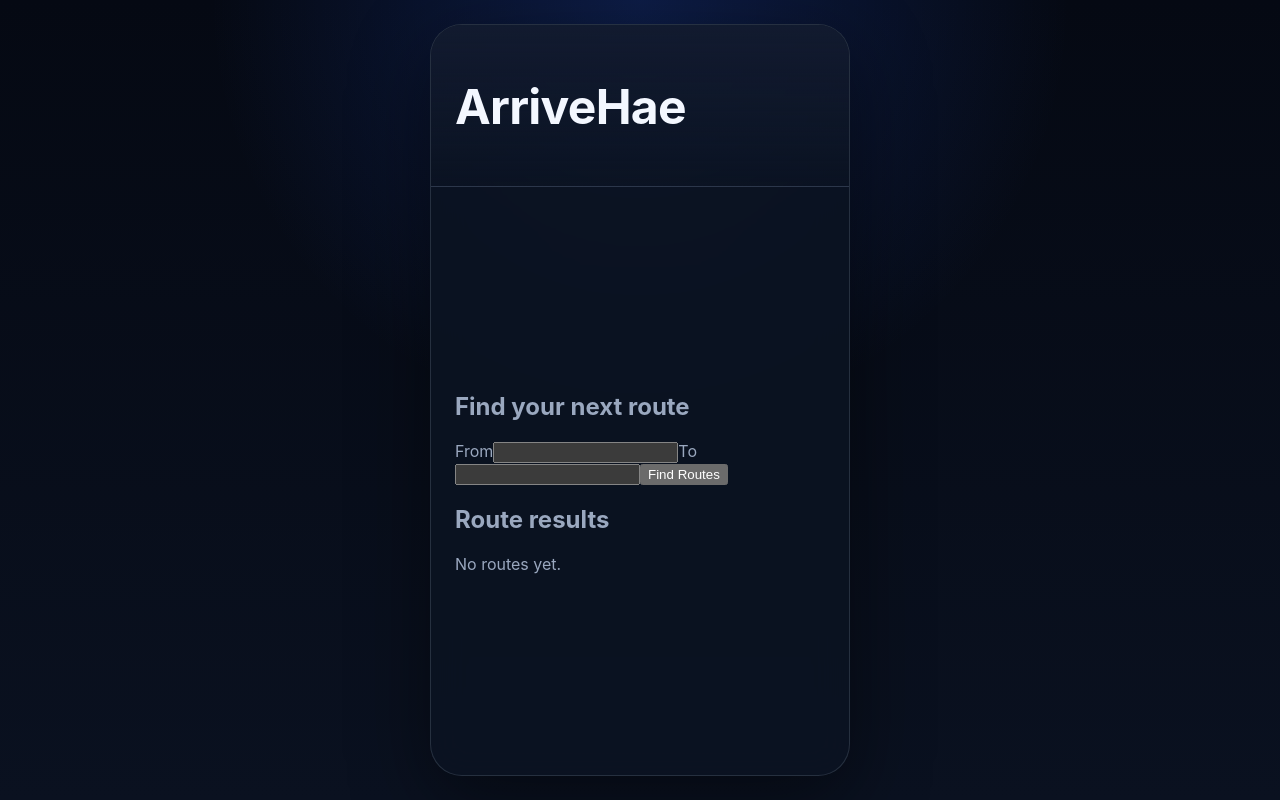
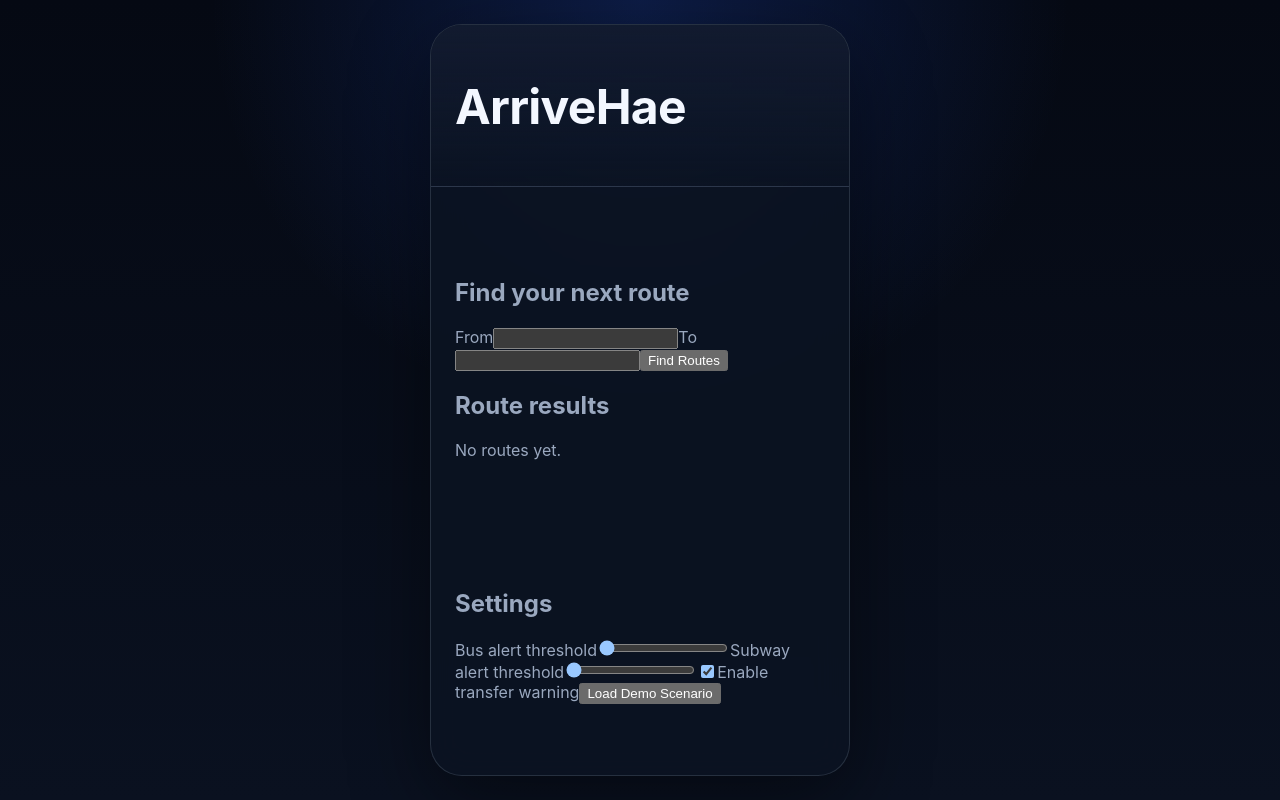
Before and after one commit to BlueMint124/alam, a React (Vite) app: page / in a window 1280 px wide. Built offline with nearby package versions, Linux system fonts and the light colour scheme.

Commit message:
Add demo settings and Playwright verification

```diff
--- a/src/app/App.tsx
+++ b/src/app/App.tsx
@@ -1,5 +1,6 @@
 import React from "react";
 import { HomeScreen } from "../screens/HomeScreen";
+import { SettingsScreen } from "../screens/SettingsScreen";
 
 export function App() {
   return (
@@ -10,6 +11,7 @@ export function App() {
         </header>
         <main className="app-main">
           <HomeScreen />
+          <SettingsScreen />
         </main>
       </div>
     </div>
--- a/src/app/router.tsx
+++ b/src/app/router.tsx
@@ -2,6 +2,7 @@ import { createBrowserRouter } from "react-router-dom";
 import type { RouteObject } from "react-router-dom";
 import { App } from "./App";
 import { TrackingScreen } from "../screens/TrackingScreen";
+import { SettingsScreen } from "../screens/SettingsScreen";
 
 export const appRoutes: RouteObject[] = [
   {
@@ -12,6 +13,10 @@ export const appRoutes: RouteObject[] = [
     path: "/tracking",
     element: <TrackingScreen />,
   },
+  {
+    path: "/settings",
+    element: <SettingsScreen />,
+  },
 ];
 
 export const router = createBrowserRouter(appRoutes);
--- /dev/null
+++ b/src/screens/SettingsScreen.tsx
@@ -0,0 +1,95 @@
+import React from "react";
+import { AlertEngine, type AlertKind } from "../features/alerts/AlertEngine";
+import { demoSeoulTransferScenario, SimulationLocationSource } from "../features/simulation/SimulationLocationSource";
+import { setTrackingView } from "../app/store/appStore";
+
+function toAlertLabel(kind: AlertKind): string {
+  return kind === "TRANSFER" ? "Transfer alert" : "Near-arrival alert";
+}
+
+export function SettingsScreen() {
+  const [busThreshold, setBusThreshold] = React.useState(3);
+  const [subwayThreshold, setSubwayThreshold] = React.useState(3);
+  const [transferEnabled, setTransferEnabled] = React.useState(true);
+  const [demoAlerts, setDemoAlerts] = React.useState<string[]>([]);
+
+  const handleLoadDemoScenario = () => {
+    const source = new SimulationLocationSource(demoSeoulTransferScenario);
+    const engine = new AlertEngine({
+      transferEnabled,
+      finalEnabled: true,
+    });
+    const emittedAlerts: AlertKind[] = [];
+    const nextAlerts: string[] = [];
+
+    let event = source.next();
+
+    while (event) {
+      const remainingStops = Math.max(0, source.getTotalEvents() - event.stopIndex);
+      const alerts = engine.evaluate({
+        remainingStops,
+        transferThreshold: subwayThreshold,
+        finalThreshold: 1,
+        emittedAlerts,
+      });
+
+      alerts.forEach((alert) => {
+        emittedAlerts.push(alert.kind);
+        nextAlerts.push(toAlertLabel(alert.kind));
+      });
+
+      event = source.next();
+    }
+
+    setTrackingView({
+      remainingStops: 0,
+      nextStopName: "Seoul Station",
+      simulationPaused: false,
+    });
+    setDemoAlerts(nextAlerts);
+  };
+
+  return (
+    <section aria-label="Settings screen">
+      <h2>Settings</h2>
+      <label>
+        Bus alert threshold
+        <input
+          type="range"
+          min="3"
+          max="5"
+          value={busThreshold}
+          onChange={(event) => setBusThreshold(Number(event.target.value))}
+        />
+      </label>
+      <label>
+        Subway alert threshold
+        <input
+          type="range"
+          min="3"
+          max="4"
+          value={subwayThreshold}
+          onChange={(event) => setSubwayThreshold(Number(event.target.value))}
+        />
+      </label>
+      <label>
+        <input
+          type="checkbox"
+          checked={transferEnabled}
+          onChange={(event) => setTransferEnabled(event.target.checked)}
+        />
+        Enable transfer warning
+      </label>
+      <button type="button" onClick={handleLoadDemoScenario}>
+        Load Demo Scenario
+      </button>
+      {demoAlerts.length > 0 ? (
+        <div aria-label="Demo alerts">
+          {demoAlerts.map((alert) => (
+            <p key={alert}>{alert}</p>
+          ))}
+        </div>
+      ) : null}
+    </section>
+  );
+}
--- a/vitest.config.mjs
+++ b/vitest.config.mjs
@@ -8,5 +8,6 @@ export default defineConfig({
     environment: "jsdom",
     globals: false,
     setupFiles: ["./src/test/setup.ts"],
+    exclude: ["tests/e2e/**", "node_modules/**", "dist/**"],
   },
 });
```
Also changed, not shown: package.json (+28 -26 lines), playwright.config.ts (added, +15 -0 lines), 2 other files (tests, documents, lock files or other folders).
